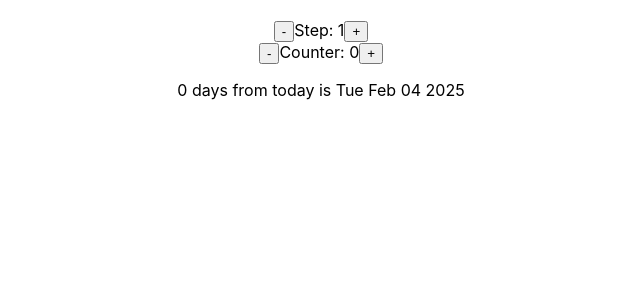
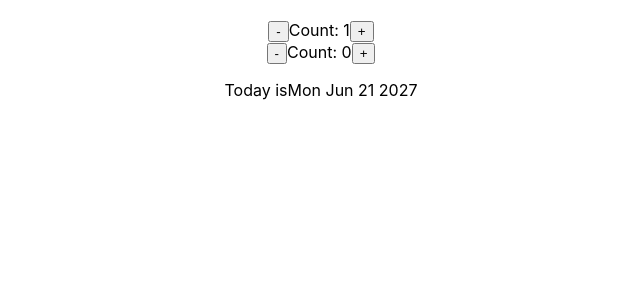
Before and after one commit to unbenounced/reactin, a React (Create React App) app in the folder counter/: page / in a window 1280 px wide. Shown: the top 300 px of the page, without its empty margins (319-959 px from the left). Built offline with nearby package versions, Linux system fonts and the light colour scheme.

Commit message:
jonas solution to counter

```diff
--- a/counter/src/App.js
+++ b/counter/src/App.js
@@ -2,51 +2,44 @@ import "./index.css";
 import { useState } from "react";
 
 export default function App() {
-  const [step, setStep] = useState(1);
-  const [counter, setCounter] = useState(0);
-
-  const today = new Date();
-  const newDate = new Date(today);
-
-  function minusStep() {
-    if (step > 0) setStep((s) => s - 1);
-  }
-
-  function plusStep() {
-    setStep((s) => s + 1);
-  }
-
-  function minusCounter() {
-    setCounter((s) => s - step);
-    const newDate = new Date(today);
-    newDate.setDate(today.getDate() - step);
-  }
-
-  function plusCounter() {
-    setCounter((s) => s + step);
-  }
-
-  const final = new Date(
-    newDate.setDate(today.getDate() + counter)
-  ).toDateString();
-
   return (
     <div className="App">
-      <div>
-        <button onClick={minusStep}>-</button>
-        <span>Step: {step}</span>
-        <button onClick={plusStep}>+</button>
-      </div>
-      <div>
-        <button onClick={minusCounter}>-</button>
-        <span>Counter: {counter}</span>
-        <button onClick={plusCounter}>+</button>
-      </div>
-      <div>
-        <p>
-          {counter} {counter === 1 ? "day" : "days"} from today is {final}
-        </p>
-      </div>
+      <Counter />
     </div>
   );
 }
+
+function Counter() {
+  const [count, setCount] = useState(0);
+  const [step, setStep] = useState(1);
+
+  const date = new Date("june 21 2027");
+  date.setDate(date.getDate() + count);
+
+  return (
+    <div>
+      <div>
+        <button onClick={() => setStep((c) => c - 1)}>-</button>
+        <span>Count: {step}</span>
+        <button onClick={() => setStep((c) => c + 1)}>+</button>
+      </div>
+
+      <div>
+        <button onClick={() => setCount((c) => c - step)}>-</button>
+        <span>Count: {count}</span>
+        <button onClick={() => setCount((c) => c + step)}>+</button>
+      </div>
+
+      <p>
+        <span>
+          {count === 0
+            ? "Today is"
+            : count > 0
+            ? `${count} dates from today is`
+            : `${Math.abs(count)} days ago was `}
+        </span>
+        <span>{date.toDateString()}</span>
+      </p>
+    </div>
+  );
+}
```
